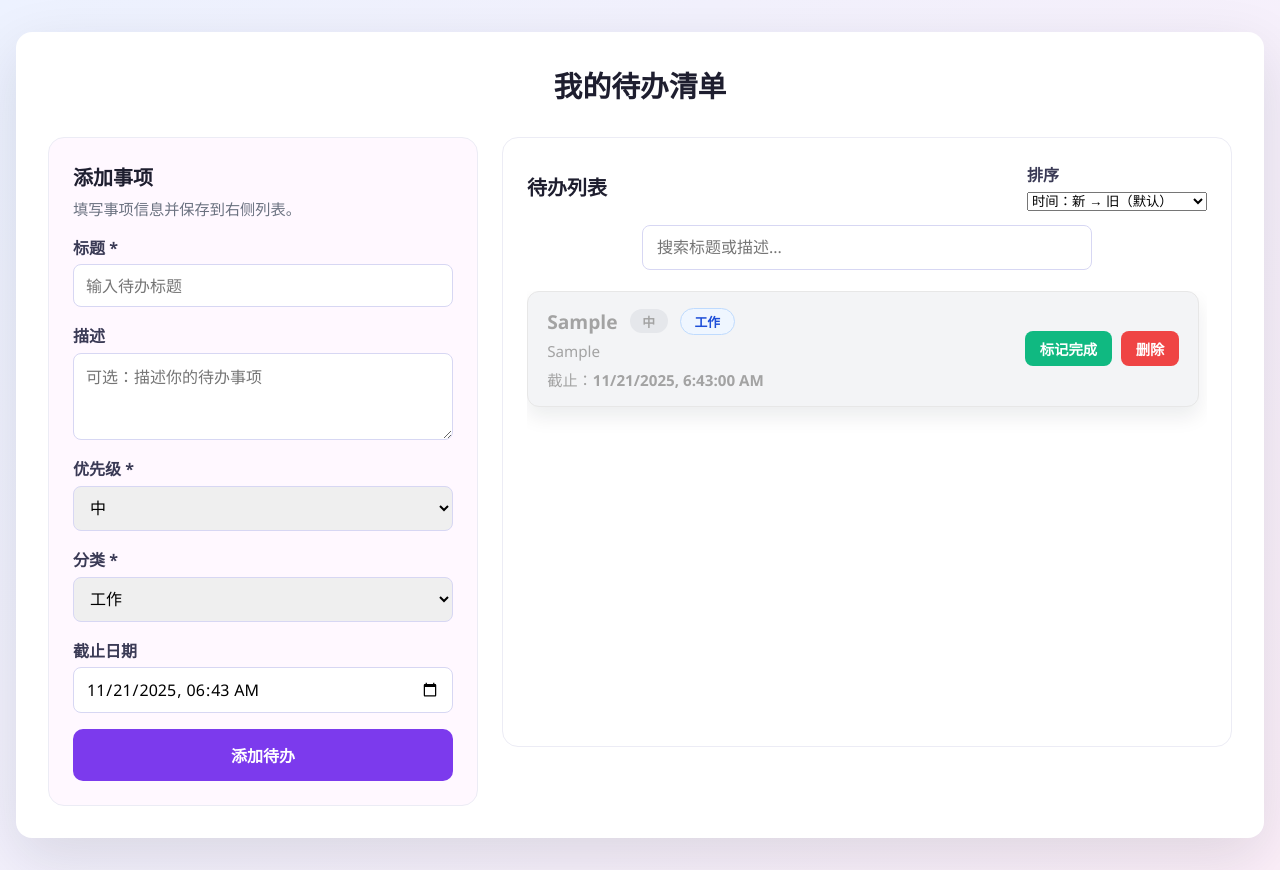
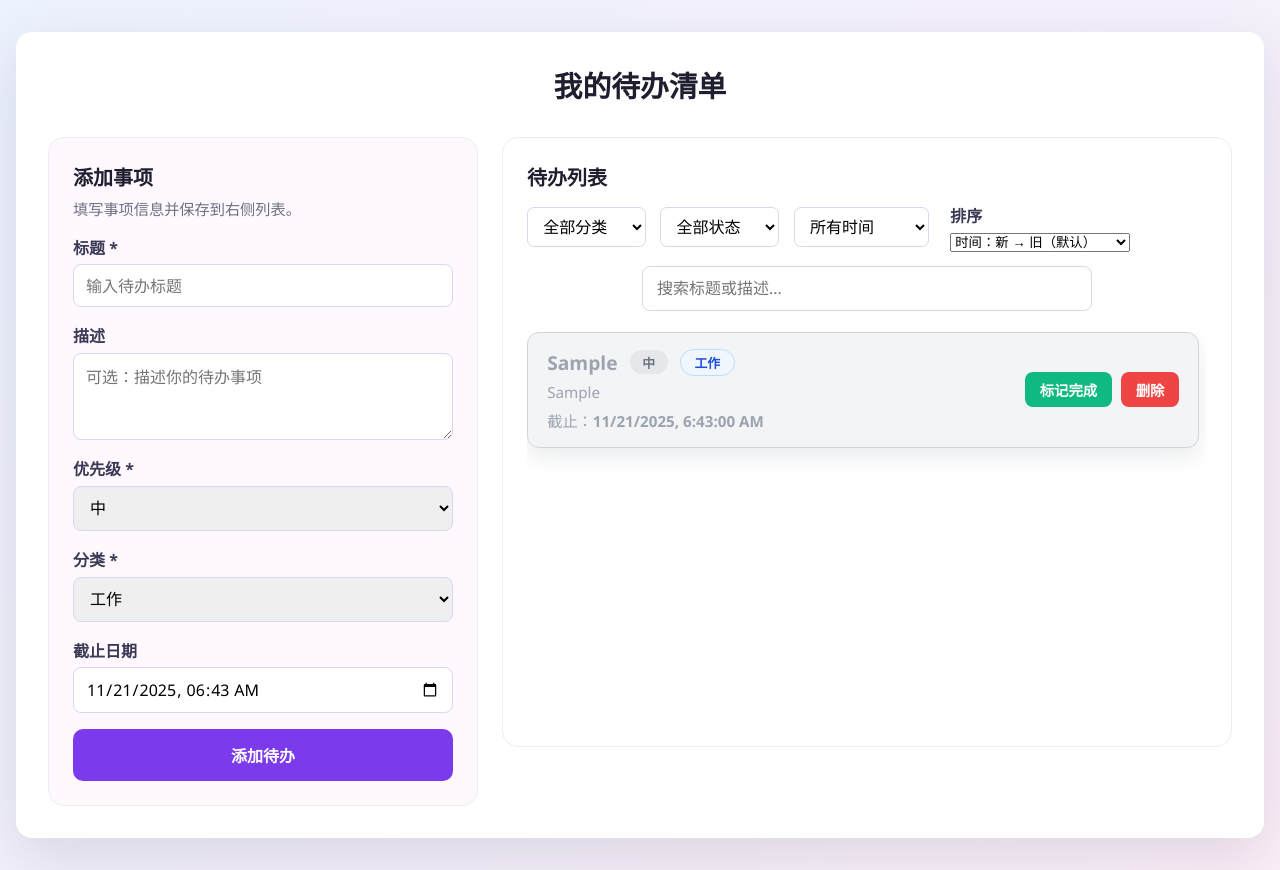
Before and after one commit to kiwi100/todo-list, a React (Create React App) app: page / in a window 1280 px wide. Both pictures are taken after typing "Sample", "Sample" into the empty fields and a click on the button "添加待办". Built offline with nearby package versions, Linux system fonts and the light colour scheme.

Commit message:
feat: 增加筛选功能

```diff
--- a/src/App.css
+++ b/src/App.css
@@ -382,23 +382,25 @@
   align-items: stretch;
 }
 
+.todo-item.expired {
+  background-color: #f3f4f6;
+  border-color: #d1d5db;
+}
+
+.todo-item.expired h2,
+.todo-item.expired p,
+.todo-item.expired .todo-meta span {
+  color: #9ca3af;
+}
+
+.todo-item.expired .priority-chip {
+  background-color: #e5e7eb;
+  color: #6b7280;
+}
+
 .todo-item.completed {
   border-color: #c6f6d5;
   background-color: #f0fff4;
-}
-
-.todo-item.expired {
-  background: #f3f4f6;
-  border-color: #e7e7e7;
-}
-.todo-item.expired h2,
-.todo-item.expired p,
-.todo-item.expired .todo-meta span {
-  color: #a3a3a3 !important;
-}
-.todo-item.expired .priority-chip {
-  background: #e5e7eb;
-  color: #a3a3a3;
 }
 
 .todo-headline {
@@ -536,6 +538,37 @@
   box-shadow: 0 0 0 2.5px rgba(124,58,237,0.10);
 }
 
+.filter-toolbar {
+  display: flex;
+  align-items: center;
+  gap: 0.7em;
+  min-width: 220px;
+  background: none;
+  margin: 0;
+}
+.filter-toolbar select {
+  border: 1px solid #d7d7f3;
+  border-radius: 7px;
+  padding: 0.45em 1.3em 0.45em 0.7em;
+  font-size: 1em;
+  font-family: inherit;
+  margin-right: 0.2em;
+  background: #fff;
+  outline: none;
+  transition: border .16s;
+}
+.filter-toolbar select:focus {
+  border-color: #7c3aed;
+  box-shadow: 0 0 0 2px rgba(124,58,237,0.08);
+}
+@media (max-width: 900px) {
+  .filter-bar-wrap {
+    flex-direction: column;
+    align-items: stretch;
+    gap: 0.6em;
+  }
+}
+
 @media (max-width: 640px) {
   .todo-card {
     padding: 1.5rem;
--- a/src/App.js
+++ b/src/App.js
@@ -17,6 +17,7 @@ import {
   saveSortMode,
   saveTodos,
 } from './storage';
+import FilterBar from './components/FilterBar';
 
 const ADD_CATEGORY_OPTION_VALUE = '__add_category__';
 
@@ -40,6 +41,9 @@ function App() {
   // time-desc | time-asc | priority-desc | priority-asc
   const [sortMode, setSortMode] = useState(() => loadSortMode('time-desc'));
   const [searchText, setSearchText] = useState("");
+  const [filterCategory, setFilterCategory] = useState('all');
+  const [filterStatus, setFilterStatus] = useState('all');
+  const [filterDue, setFilterDue] = useState('all');
   const remindedIdsRef = useRef(new Set());
 
   useEffect(() => {
@@ -258,14 +262,38 @@ function App() {
     });
   }, [todos, sortMode]);
 
+  const filteredTodos = useMemo(() => {
+    return sortedTodos.filter(todo => {
+      if (filterCategory !== 'all' && todo.categoryId !== filterCategory) return false;
+      if (filterStatus === 'completed' && !todo.completed) return false;
+      if (filterStatus === 'uncompleted' && todo.completed) return false;
+      if (filterDue !== 'all') {
+        const now = new Date();
+        const dueDate = todo.dueDate ? new Date(todo.dueDate) : null;
+        if (!dueDate || Number.isNaN(dueDate.getTime())) return false;
+        if (filterDue === 'today') {
+          const y1 = now.getFullYear(), m1 = now.getMonth(), d1 = now.getDate();
+          const y2 = dueDate.getFullYear(), m2 = dueDate.getMonth(), d2 = dueDate.getDate();
+          if (!(y1 === y2 && m1 === m2 && d1 === d2)) return false;
+        } else if (filterDue === 'week') {
+          const diff = dueDate - now;
+          if (diff < 0 || diff > 7*24*60*60*1000) return false;
+        } else if (filterDue === 'overdue') {
+          if (dueDate > now) return false;
+        }
+      }
+      return true;
+    });
+  }, [sortedTodos, filterCategory, filterStatus, filterDue]);
+
   const searchFilteredTodos = useMemo(() => {
-    if (!searchText.trim()) return sortedTodos;
+    if (!searchText.trim()) return filteredTodos;
     const q = searchText.trim().toLowerCase();
-    return sortedTodos.filter((todo) =>
+    return filteredTodos.filter((todo) =>
       todo.title.toLowerCase().includes(q) ||
       (todo.description && todo.description.toLowerCase().includes(q))
     );
-  }, [sortedTodos, searchText]);
+  }, [filteredTodos, searchText]);
 
   return (
     <div className="app-shell">
@@ -340,6 +368,12 @@ function App() {
           <section className="panel list-panel">
             <div className="panel-header list-header">
               <h2>待办列表</h2>
+              <div className="filter-bar-wrap" style={{display:'flex',gap:'1.15em',alignItems:'center',flexWrap:'wrap'}}>
+                <FilterBar categories={categories}
+                  filterCategory={filterCategory} setFilterCategory={setFilterCategory}
+                  filterStatus={filterStatus} setFilterStatus={setFilterStatus}
+                  filterDue={filterDue} setFilterDue={setFilterDue}
+                />
                 <div className="sort-toolbar">
                   <label>
                     排序
@@ -355,6 +389,7 @@ function App() {
                       <option value="due-asc">截止时间：早 → 晚</option>
                     </select>
                   </label>
+                </div>
               </div>
             </div>
             <div className="todo-search">
--- /dev/null
+++ b/src/components/FilterBar.js
@@ -0,0 +1,30 @@
+import React from "react";
+function FilterBar({
+  categories = [],
+  filterCategory, setFilterCategory,
+  filterStatus, setFilterStatus,
+  filterDue, setFilterDue
+}) {
+  return (
+    <div className="filter-toolbar">
+      <select value={filterCategory} onChange={e => setFilterCategory(e.target.value)}>
+        <option value="all">全部分类</option>
+        {categories.map(c => (
+          <option key={c.id} value={c.id}>{c.name}</option>
+        ))}
+      </select>
+      <select value={filterStatus} onChange={e => setFilterStatus(e.target.value)}>
+        <option value="all">全部状态</option>
+        <option value="uncompleted">待完成</option>
+        <option value="completed">已完成</option>
+      </select>
+      <select value={filterDue} onChange={e => setFilterDue(e.target.value)}>
+        <option value="all">所有时间</option>
+        <option value="today">今天截止</option>
+        <option value="week">一周内截止</option>
+        <option value="overdue">已过期</option>
+      </select>
+    </div>
+  );
+}
+export default FilterBar;
```
Lines whose indentation alone changed are shown as unchanged.
